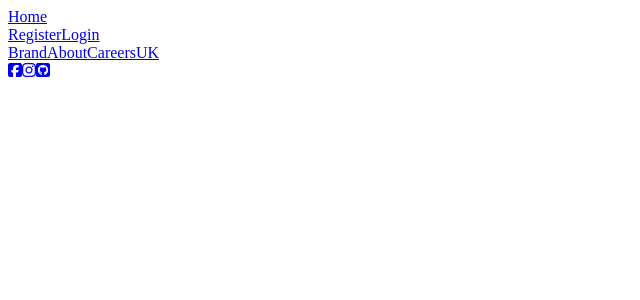
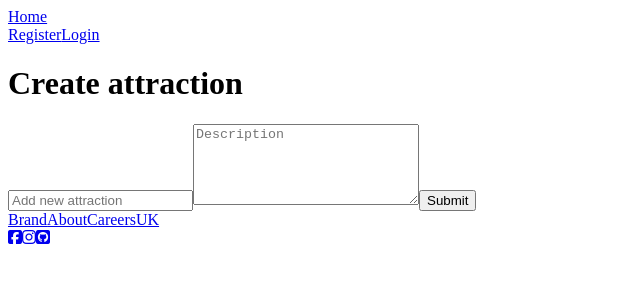
Before and after one commit to giomine/sweden, a React (Create React App) app in the folder client/: page /createattraction in a window 1280 px wide. Shown: the top 300 px of the page, without its empty margins (0-640 px from the left). Built offline with nearby package versions, Linux system fonts and the light colour scheme; no server answers; the HTML template or start-up script is replaced by a standard one.

Commit message:
Created basic create attraction component + form

```diff
--- a/client/src/App.js
+++ b/client/src/App.js
@@ -8,6 +8,7 @@ import Register from './components/Register'
 import Login from './components/Login'
 import Footer from './components/Footer'
 import CreateCity from './components/CreateCity'
+import CreateAttraction from './components/CreateAttraction'
 
 
 const App = () => {
@@ -22,7 +23,8 @@ const App = () => {
           <Route path='/profile' element={<ProfilePage />} />
           <Route path='/register' element={<Register />} />
           <Route path='/login' element={<Login />} />
-          <Route path='createcity' element={<CreateCity />}/>
+          <Route path='/createcity' element={<CreateCity />}/>
+          <Route path='/createattraction' element={<CreateAttraction />}/>
         </Routes>
         <Footer />
       </BrowserRouter>
--- /dev/null
+++ b/client/src/components/CreateAttraction.js
@@ -0,0 +1,68 @@
+import { useEffect, useState } from 'react'
+import axios from 'axios'
+
+
+const CreateAttraction = () => {
+
+
+  const [ attractions, setAttractions ] = useState('')
+  const [ formFields, setFormFields ] = useState({
+    name: '',
+    description: '',
+
+  })
+
+  const handleChange = async (e) => {
+    setFormFields({ ...formFields, [e.target.name]: [e.target.value] })
+  }
+
+  const handleSubmit = async (e) => {
+    e.preventDefault()
+    try {
+      await axios.post('/api/mustsee/', formFields)
+      console.log(formFields)
+    } catch (err) {
+      console.log(err)
+    }
+  }
+
+  {/* Get rid of this later or display on page for user to see what currently exists on the list  */}
+  useEffect(() => {
+    const getData = async () => {
+      try {
+        const { data } = await axios.get('/api/mustsee/')
+        setAttractions(data)
+        console.log(data)
+      } catch (err) {
+        console.log(err)
+      }
+    }
+    getData()
+  },[])
+
+  return (
+    <div className='register'>
+      <div className='register-border attraction'>
+
+        <form action="" onSubmit={handleSubmit}>
+          <h1>Create attraction</h1>
+
+          <label htmlFor="name"></label>
+          <input type="text" name="name" placeholder='Add new attraction' value={formFields.name} onChange={handleChange} />
+
+
+          <label htmlFor="description"></label>
+          <textarea name="description" style={{ width: '220px' }} rows="5" placeholder='Description' value={formFields.description} onChange={handleChange}></textarea>
+
+
+          <button>Submit</button>
+
+        </form>
+
+      </div>
+    </div>
+  )
+}
+
+
+export default CreateAttraction
--- a/client/src/styles/register-login.scss
+++ b/client/src/styles/register-login.scss
@@ -33,3 +33,7 @@
 .city-form{
   height: 550px;
 }
+
+.attraction{
+  height: 350px;
+}
```
